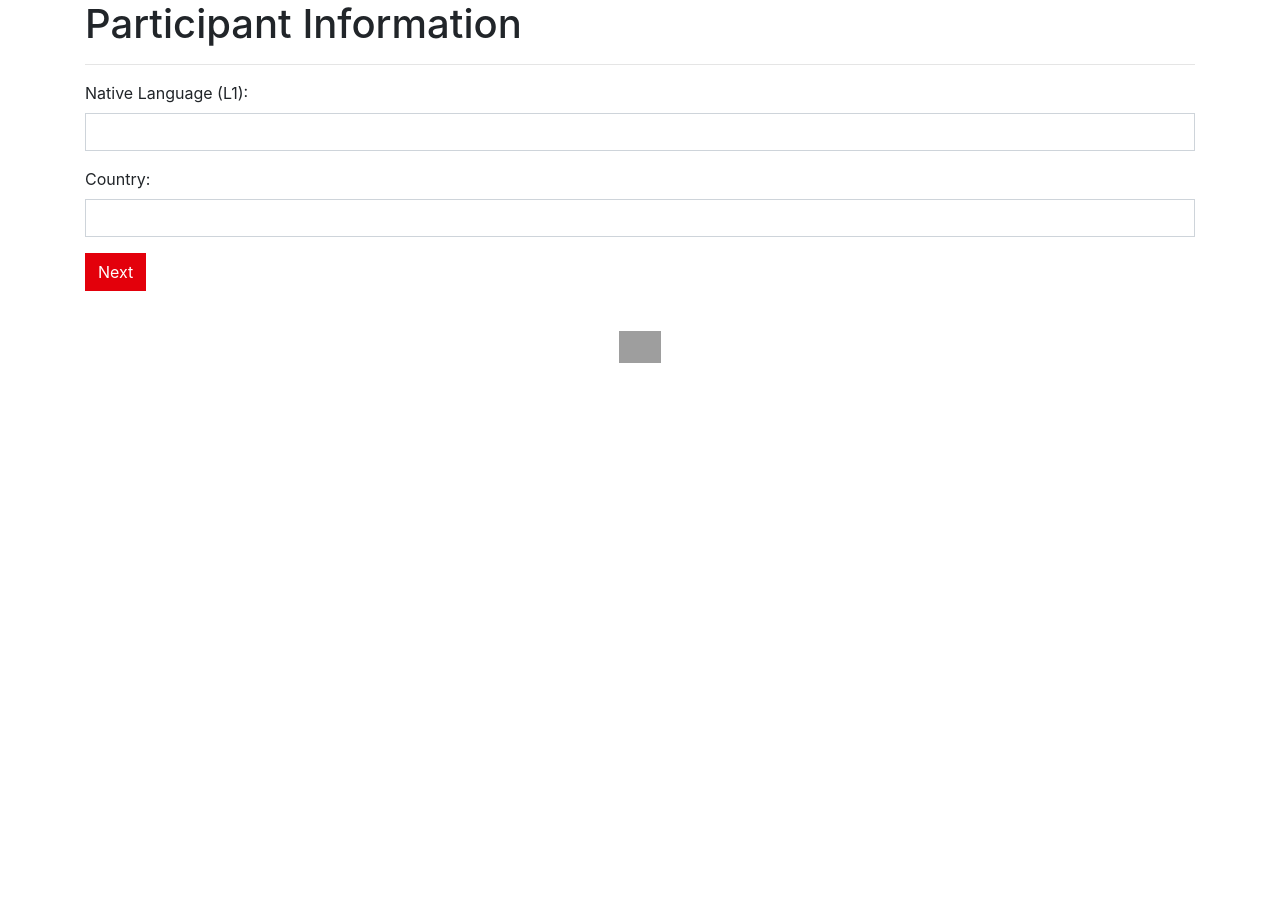
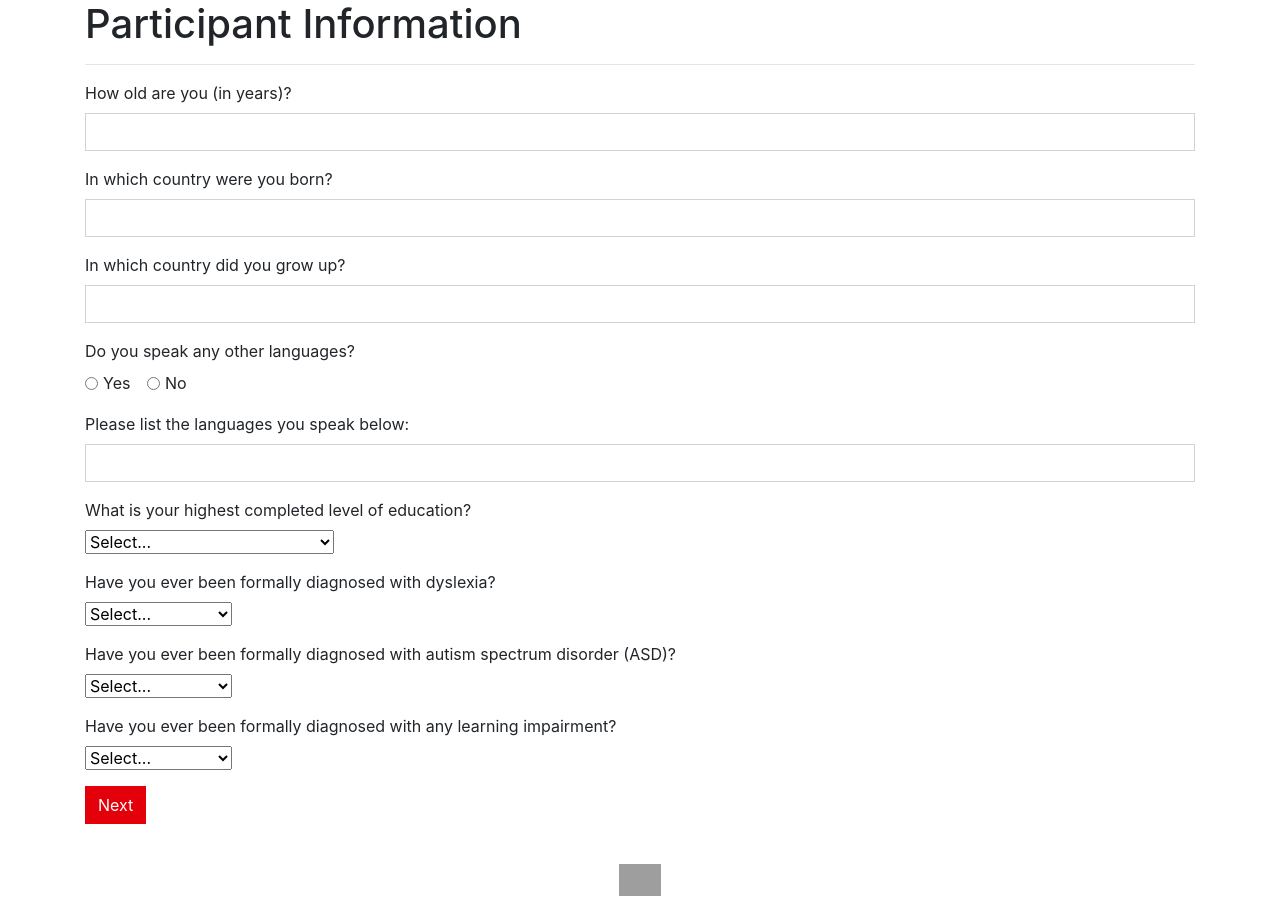
Before and after one commit to Woseseltops/prosodytest, a Django app: template testdefinition/templates/data_collection.html in a window 1280 px wide. Before the commit the page ends 363 px from the top, so only its background shows below. Run offline with Django 5.2, Linux system fonts and the light colour scheme; tables that the repository leaves empty hold one stand-in row (values such as "Sample post"); the template is opened without the code that fills it: values that come from a table or form of the project are taken from there, most other values are stand-ins (such as "Sample title", 1, 10 or a date in 2020); grey boxes are pictures that could not be loaded.

Commit message:
Added participant data fields

```diff
--- a/testdefinition/models.py
+++ b/testdefinition/models.py
@@ -100,8 +100,28 @@ class TestRun(models.Model):
     ]
 
     consent = models.BooleanField()
-    l1 = models.CharField(max_length=100, blank=True, null=True)
-    country = models.CharField(max_length=100, blank=True, null=True)
+    age = models.PositiveIntegerField(blank=True, null=True)
+    birth_country = models.CharField(max_length=100, blank=True, null=True)
+    grew_up_country = models.CharField(max_length=100, blank=True, null=True)
+    other_languages = models.BooleanField(blank=True, null=True)
+    languages_list = models.CharField(max_length=255, blank=True, null=True)
+    EDUCATION_CHOICES = [
+        ('no formal education', 'No formal education'),
+        ('primary school', 'Primary school'),
+        ('secondary school', 'Secondary school'),
+        ('Technical/Community College', 'Technical/Community College'),
+        ('University', 'University'),
+        ('prefer not to say', 'Prefer not to say'),
+    ]
+    education = models.CharField(max_length=50, choices=EDUCATION_CHOICES, blank=True, null=True)
+    YES_NO_PREFER_CHOICES = [
+        ('yes', 'Yes'),
+        ('no', 'No'),
+        ('prefer not to say', 'Prefer not to say'),
+    ]
+    dyslexia = models.CharField(max_length=20, choices=YES_NO_PREFER_CHOICES, blank=True, null=True)
+    asd = models.CharField(max_length=20, choices=YES_NO_PREFER_CHOICES, blank=True, null=True)
+    learning_impairment = models.CharField(max_length=20, choices=YES_NO_PREFER_CHOICES, blank=True, null=True)
     current_phase = models.CharField(max_length=20, choices=PHASE_CHOICES)
     current_stage_index = models.IntegerField()
     time = models.DateTimeField(auto_now_add=True)
--- a/testdefinition/templates/data_collection.html
+++ b/testdefinition/templates/data_collection.html
@@ -8,12 +8,70 @@
     <form method="post" action="/?run={{ testrun.id }}">
       {% csrf_token %}
       <div class="mb-3">
-        <label for="l1" class="form-label">Native Language (L1):</label>
-        <input type="text" id="l1" name="l1" class="form-control" required>
+        <label for="age" class="form-label">How old are you (in years)?</label>
+        <input type="number" id="age" name="age" class="form-control" min="0" max="120" required>
       </div>
       <div class="mb-3">
-        <label for="country" class="form-label">Country:</label>
-        <input type="text" id="country" name="country" class="form-control" required>
+        <label for="birth_country" class="form-label">In which country were you born?</label>
+        <input type="text" id="birth_country" name="birth_country" class="form-control" required>
+      </div>
+      <div class="mb-3">
+        <label for="grew_up_country" class="form-label">In which country did you grow up?</label>
+        <input type="text" id="grew_up_country" name="grew_up_country" class="form-control" required>
+      </div>
+      <div class="mb-3">
+        <label class="form-label">Do you speak any other languages?</label><br>
+        <div class="form-check form-check-inline">
+          <input class="form-check-input" type="radio" name="other_languages" id="other_languages_yes" value="true" required>
+          <label class="form-check-label" for="other_languages_yes">Yes</label>
+        </div>
+        <div class="form-check form-check-inline">
+          <input class="form-check-input" type="radio" name="other_languages" id="other_languages_no" value="false">
+          <label class="form-check-label" for="other_languages_no">No</label>
+        </div>
+      </div>
+      <div class="mb-3">
+        <label for="languages_list" class="form-label">Please list the languages you speak below:</label>
+        <input type="text" id="languages_list" name="languages_list" class="form-control">
+      </div>
+      <div class="mb-3">
+        <label class="form-label">What is your highest completed level of education?</label><br>
+        <select class="form-select" name="education" id="education" required>
+          <option value="">Select...</option>
+          <option value="no formal education">No formal education</option>
+          <option value="primary school">Primary school</option>
+          <option value="secondary school">Secondary school</option>
+          <option value="Technical/Community College">Technical/Community College</option>
+          <option value="University">University</option>
+          <option value="prefer not to say">Prefer not to say</option>
+        </select>
+      </div>
+      <div class="mb-3">
+        <label class="form-label">Have you ever been formally diagnosed with dyslexia?</label><br>
+        <select class="form-select" name="dyslexia" id="dyslexia" required>
+          <option value="">Select...</option>
+          <option value="yes">Yes</option>
+          <option value="no">No</option>
+          <option value="prefer not to say">Prefer not to say</option>
+        </select>
+      </div>
+      <div class="mb-3">
+        <label class="form-label">Have you ever been formally diagnosed with autism spectrum disorder (ASD)?</label><br>
+        <select class="form-select" name="asd" id="asd" required>
+          <option value="">Select...</option>
+          <option value="yes">Yes</option>
+          <option value="no">No</option>
+          <option value="prefer not to say">Prefer not to say</option>
+        </select>
+      </div>
+      <div class="mb-3">
+        <label class="form-label">Have you ever been formally diagnosed with any learning impairment?</label><br>
+        <select class="form-select" name="learning_impairment" id="learning_impairment" required>
+          <option value="">Select...</option>
+          <option value="yes">Yes</option>
+          <option value="no">No</option>
+          <option value="prefer not to say">Prefer not to say</option>
+        </select>
       </div>
       <input type="hidden" name="stage" value="{{ stage.id|default_if_none:'' }}">
       <input type="hidden" name="user_data" value="true">
```
Also changed, not shown: testdefinition/views.py (+9 -4 lines), testdefinition/migrations/0017_testrun_age_testrun_asd_testrun_birth_country_and_more.py (added), testdefinition/migrations/0018_remove_testrun_country_remove_testrun_l1_and_more.py (added).
